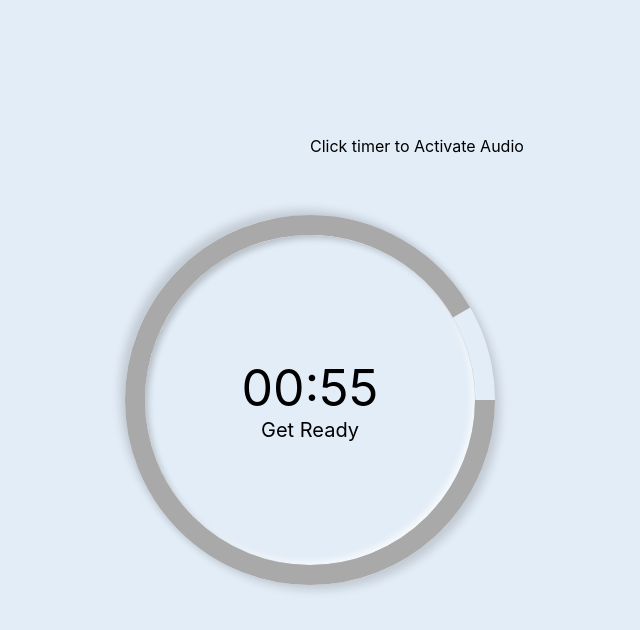
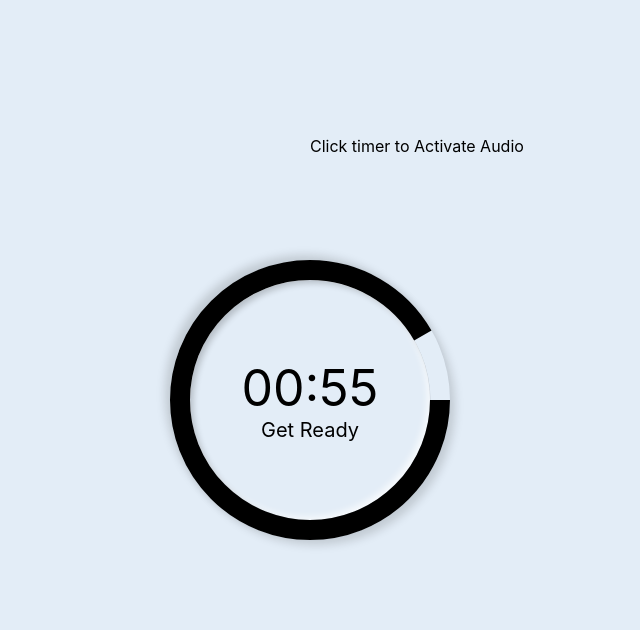
Before and after one commit to AndresRuiz01/teacher_timer_12, a React (Create React App) app: page / in a window 1280 px wide. Shown: the top 630 px of the page, without its empty margins (330-970 px from the left). Built offline with nearby package versions, Linux system fonts and the light colour scheme.

Commit message:
temp size fix

```diff
--- a/src/TimerManager.css
+++ b/src/TimerManager.css
@@ -7,22 +7,22 @@ body {
 }
 
 .skill {
-  width: 370px;
-  height: 370px;
+  width: 280px;
+  height: 280px;
   position: relative;
 }
 
 .outer {
-  height: 370px;
-  width: 370px;
+  height: 280px;
+  width: 280px;
   border-radius: 50%;
   box-shadow: 6px 6px 10px -1px rgba(0,0,0,0.15),
               -6px -6px 10px -1px rgba(0,0,0,0.15);
 }
 
 .inner {
-  height: 330px;
-  width: 330px;
+  height: 240px;
+  width: 240px;
   border-radius: 50%;
   position: relative;
   top: 20px;
@@ -40,9 +40,9 @@ body {
 
 circle {
   fill: none;
-  stroke: darkgray;
+  stroke: black;
   stroke-width: 20px;
-  stroke-dasharray: 1099;
+  stroke-dasharray: 817;
 }
 
 svg {
--- a/src/TimerManager.js
+++ b/src/TimerManager.js
@@ -52,11 +52,12 @@ function TimerManager({timers}) {
   }, [])
 
   function repeatedAudio(n) {
+    playAudio();
     var i = 0,
     interval = setInterval(function() {
         playAudio();
         i++;
-        if(i >= n) clearInterval(interval); // stop it
+        if(i >= n-1) clearInterval(interval); // stop it
     }, 1000);
   }
 
@@ -79,7 +80,7 @@ function TimerManager({timers}) {
   }
 
 
-  var percentageComplete = (1099 - ((seconds / (timers[currentTimerIndex].length * 60)) * 1099))
+  var percentageComplete = (817 - ((seconds / (timers[currentTimerIndex].length * 60)) * 817))
 
   return (
     <div onClick={() => {setIsAudioActive(true)}}>
@@ -113,7 +114,8 @@ function TimerManager({timers}) {
           {/* <circle cx="25vh" cy="25vh" r="45%" style={{strokeDashoffset: percentageComplete}}/> */}
           {/* <circle cx="50vw" cy="50vh" r="20%"/> */}
           {/* <circle cx="25vw" cy="25vh" r="220" style={{strokeDashoffset: percentageComplete}}/> */}
-          <circle cx="25vw" cy="25vh" r="175" style={{strokeDashoffset: percentageComplete}}/>
+          <circle cx="25vw" cy="25vh" r="130" style={{strokeDashoffset: percentageComplete}}/>
+          {/* <circle cx="25vw" cy="25vh" r="130"/> */}
         </svg>
       </div>}
 
```
